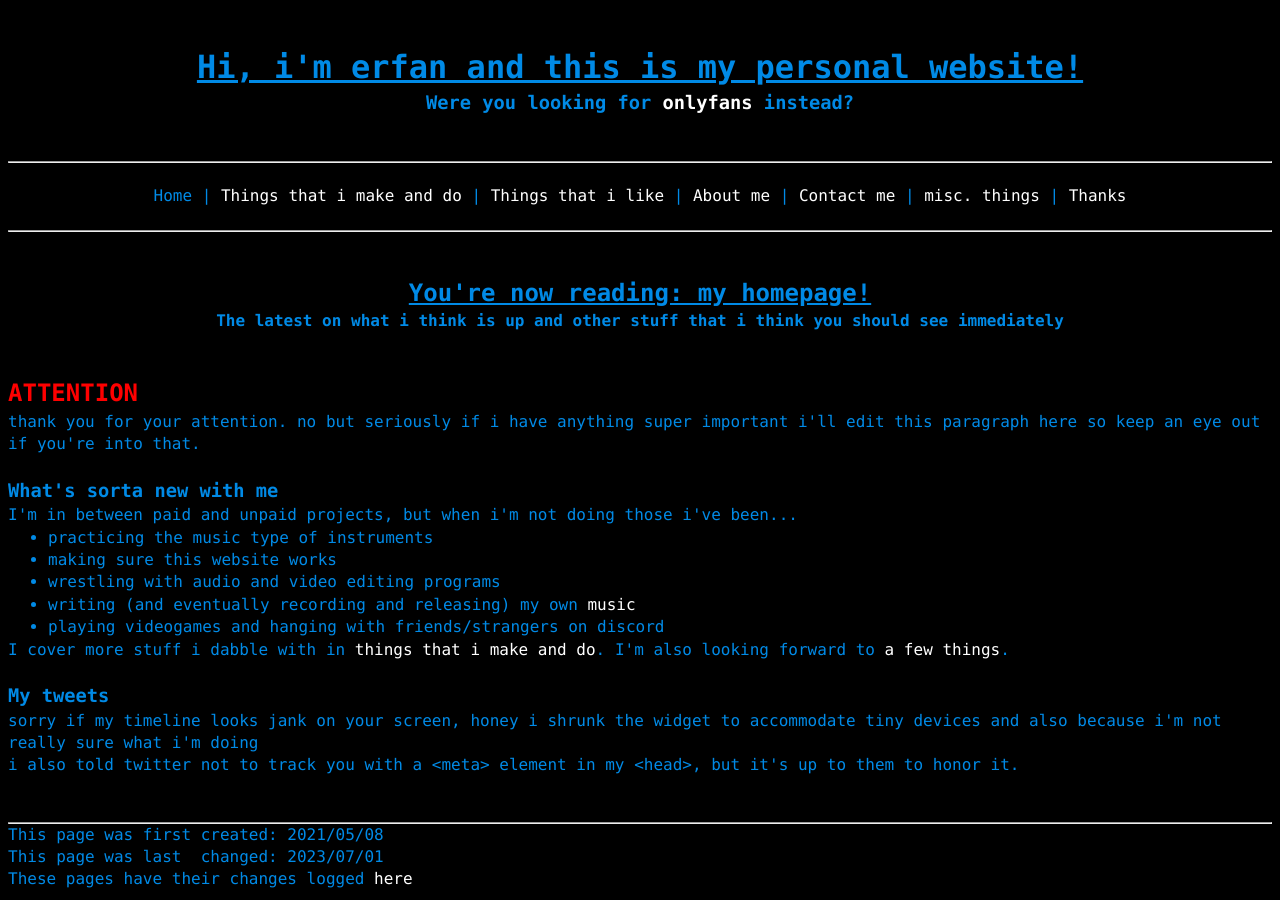
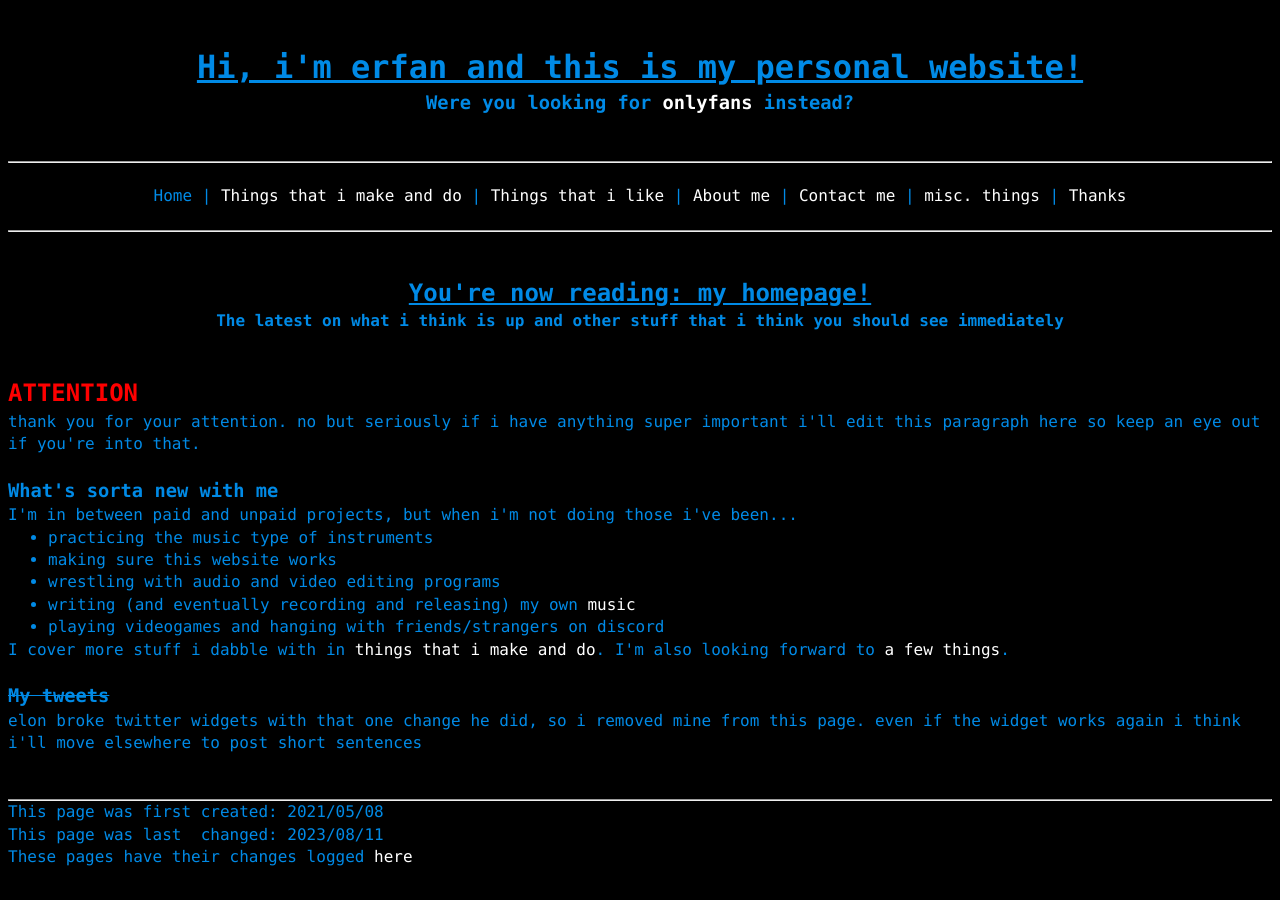
Before and after one commit to a-erfan-aa/a-erfan-aa.github.io, a Jekyll site: the page built from index.html, in a window 1280 px wide. Built offline with Jekyll 4.4.1, drawn with Linux system fonts in a browser that asks for light colours; comment, search, counter and statistics services are not loaded.

Commit message:
Remove twitter widget from index.html
Also update lastChanged

```diff
--- a/index.html
+++ b/index.html
@@ -3,7 +3,7 @@
 title: My homepage
 description: It's my website haha
 firstCreated: 2021/05/08
-lastChanged: 2023/07/01
+lastChanged: 2023/08/11
 ---
 <!-- title and subtitle -->
 <div>
@@ -37,10 +37,8 @@
 
 <br>
 
-<!-- my twitter feed -->
+<!-- my old twitter feed -->
 <div>
-	<h3>My tweets</h3>
-	<p>sorry if my timeline looks jank on your screen, honey i shrunk the widget to accommodate tiny devices and also because i'm not really sure what i'm doing<br>
-	i also told twitter not to track you with a &lt;meta&gt; element in my &lt;head&gt;, but it's up to them to honor it.</p>
-	<a class="twitter-timeline" data-width="50%" data-height="300" data-theme="dark" href="https://twitter.com/a_erfan_aa?ref_src=twsrc%5Etfw"></a> <script async src="https://platform.twitter.com/widgets.js" charset="utf-8"></script>
+	<h3><s>My tweets</s></h3>
+	<p>elon broke twitter widgets with that one change he did, so i removed mine from this page. even if the widget works again i think i'll move elsewhere to post short sentences</p>
 </div>
```
